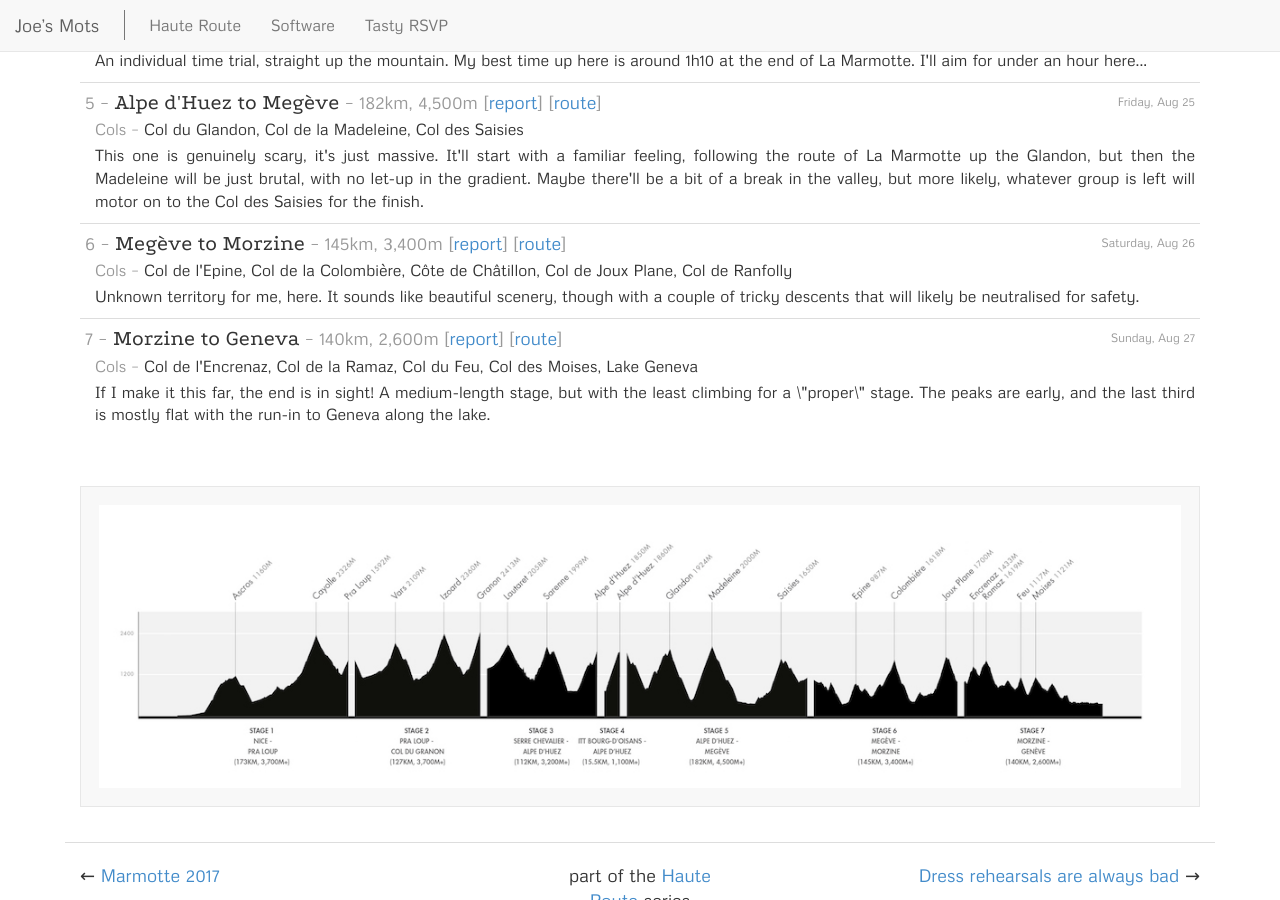
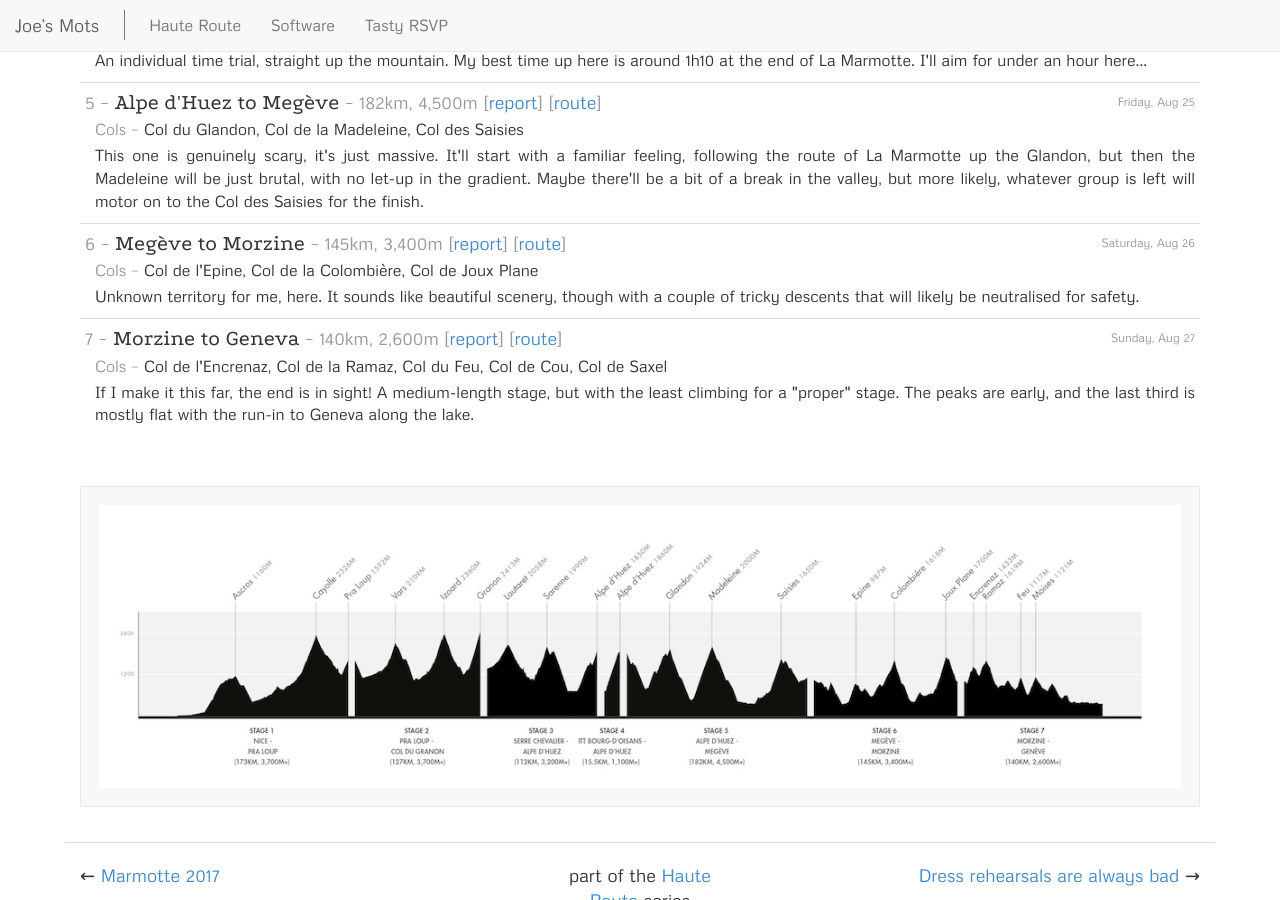
Before and after one commit to joekearney/joekearney.github.io, a Jekyll site: the page built from _posts/cycling/haute-route/2017-08-04-hra-routes.md, in a window 1280 px wide and 900 px high, scrolled down 1274 px. Built offline with Jekyll 4.4.1, drawn with Linux system fonts in a browser that asks for light colours; comment, search, counter and statistics services are not loaded.

Commit message:
fixes to haute route data

```diff
--- a/_data/haute-route.yml
+++ b/_data/haute-route.yml
@@ -59,7 +59,7 @@
   strava-route: https://www.strava.com/routes/9977165
   length: 145km
   ascent: 3,400m
-  cols: Col de l'Epine, Col de la Colombière, Côte de Châtillon, Col de Joux Plane, Col de Ranfolly
+  cols: Col de l'Epine, Col de la Colombière, Col de Joux Plane
   description: Unknown territory for me, here. It sounds like beautiful scenery, though with a couple of tricky descents that will likely be neutralised for safety.
   profile: /images/haute-route/profiles/6.jpg
   map: /images/haute-route/maps/6.jpg
@@ -70,7 +70,7 @@
   strava-route: https://www.strava.com/routes/9977285
   length: 140km
   ascent: 2,600m
-  cols: Col de l'Encrenaz, Col de la Ramaz, Col du Feu, Col des Moises, Lake Geneva
-  description: If I make it this far, the end is in sight! A medium-length stage, but with the least climbing for a \"proper\" stage. The peaks are early, and the last third is mostly flat with the run-in to Geneva along the lake.
+  cols: Col de l'Encrenaz, Col de la Ramaz, Col du Feu, Col de Cou, Col de Saxel
+  description: If I make it this far, the end is in sight! A medium-length stage, but with the least climbing for a "proper" stage. The peaks are early, and the last third is mostly flat with the run-in to Geneva along the lake.
   profile: /images/haute-route/profiles/7.jpg
   map: /images/haute-route/maps/7.jpg
```
